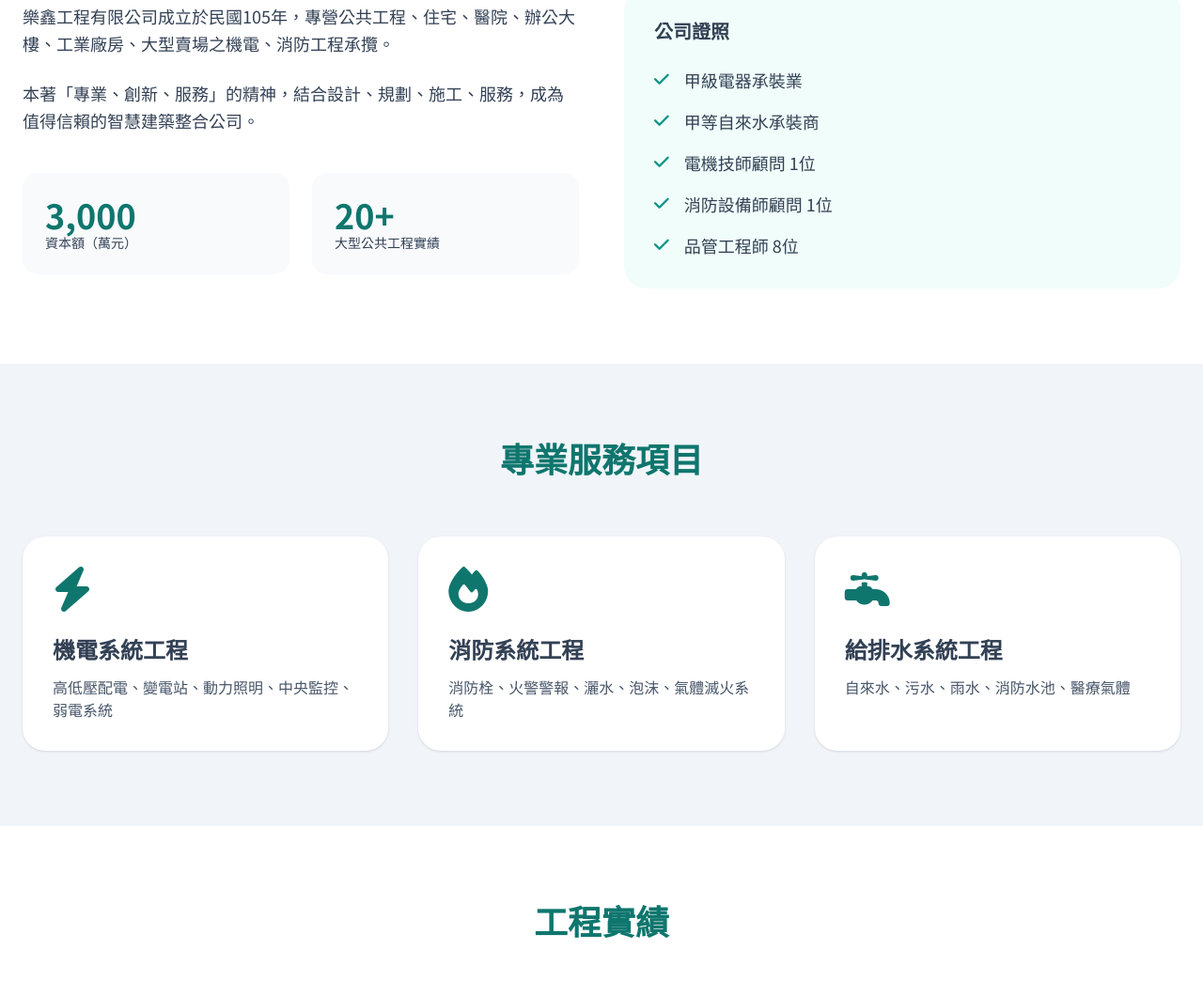
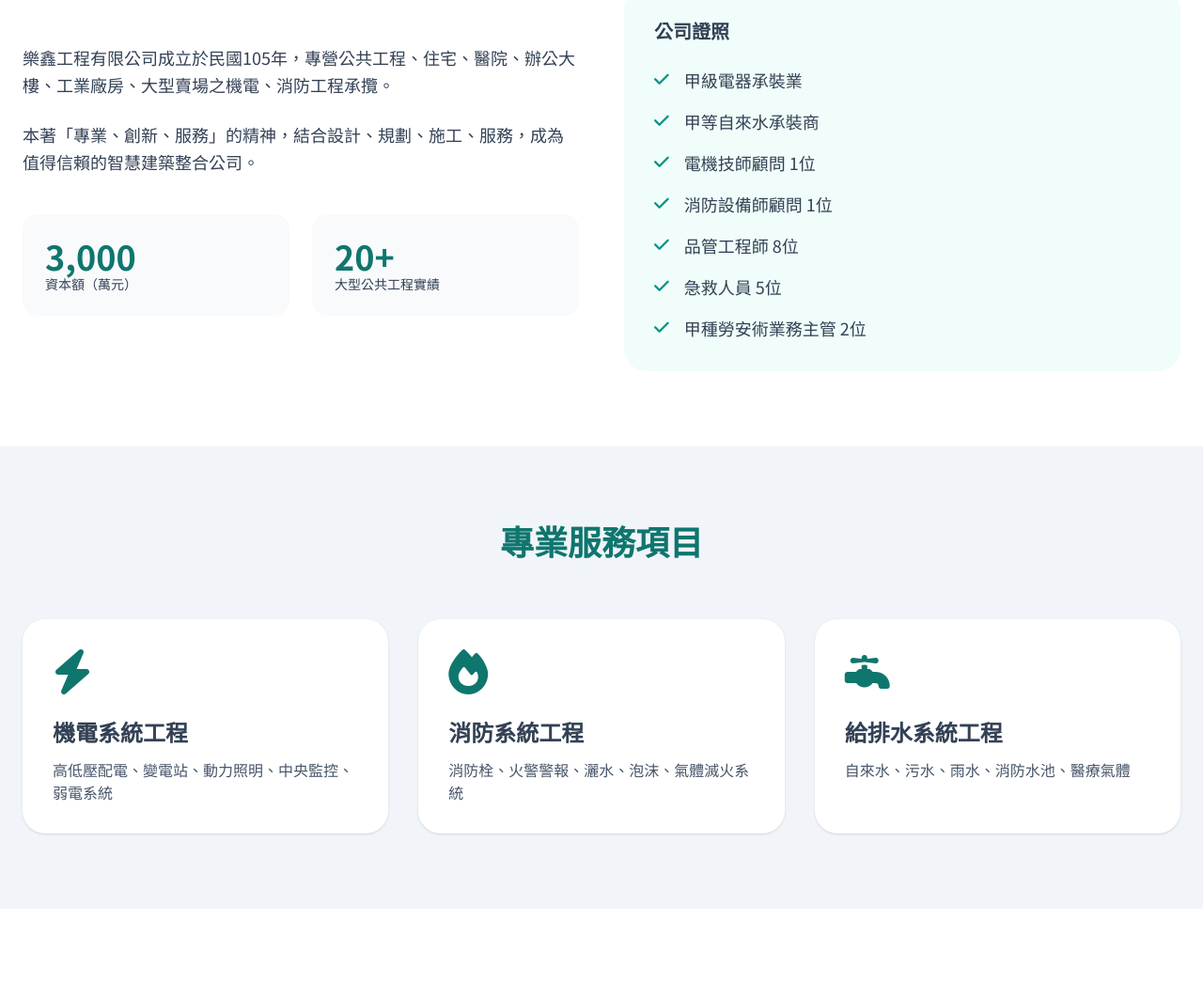
Before and after one commit to lexinengd-crypto/lexinengd-crypto.github.io, a plain HTML site: page index.html in a window 1280 px wide. Shown: the part 881-1925 px from the top of the page at 94% size. Drawn offline with nearby package versions, Linux system fonts and the light colour scheme.

Commit message:
Add new list items for emergency personnel and safety supervisor

```diff
--- a/index.html
+++ b/index.html
@@ -96,6 +96,8 @@
             <li class="flex items-center gap-4"><i class="fas fa-check text-teal-600"></i> 電機技師顧問 1位</li>
             <li class="flex items-center gap-4"><i class="fas fa-check text-teal-600"></i> 消防設備師顧問 1位</li>
             <li class="flex items-center gap-4"><i class="fas fa-check text-teal-600"></i> 品管工程師 8位</li>
+            <li class="flex items-center gap-4"><i class="fas fa-check text-teal-600"></i> 急救人員 5位</li>
+            <li class="flex items-center gap-4"><i class="fas fa-check text-teal-600"></i> 甲種勞安術業務主管 2位</li>
           </ul>
         </div>
       </div>
```
